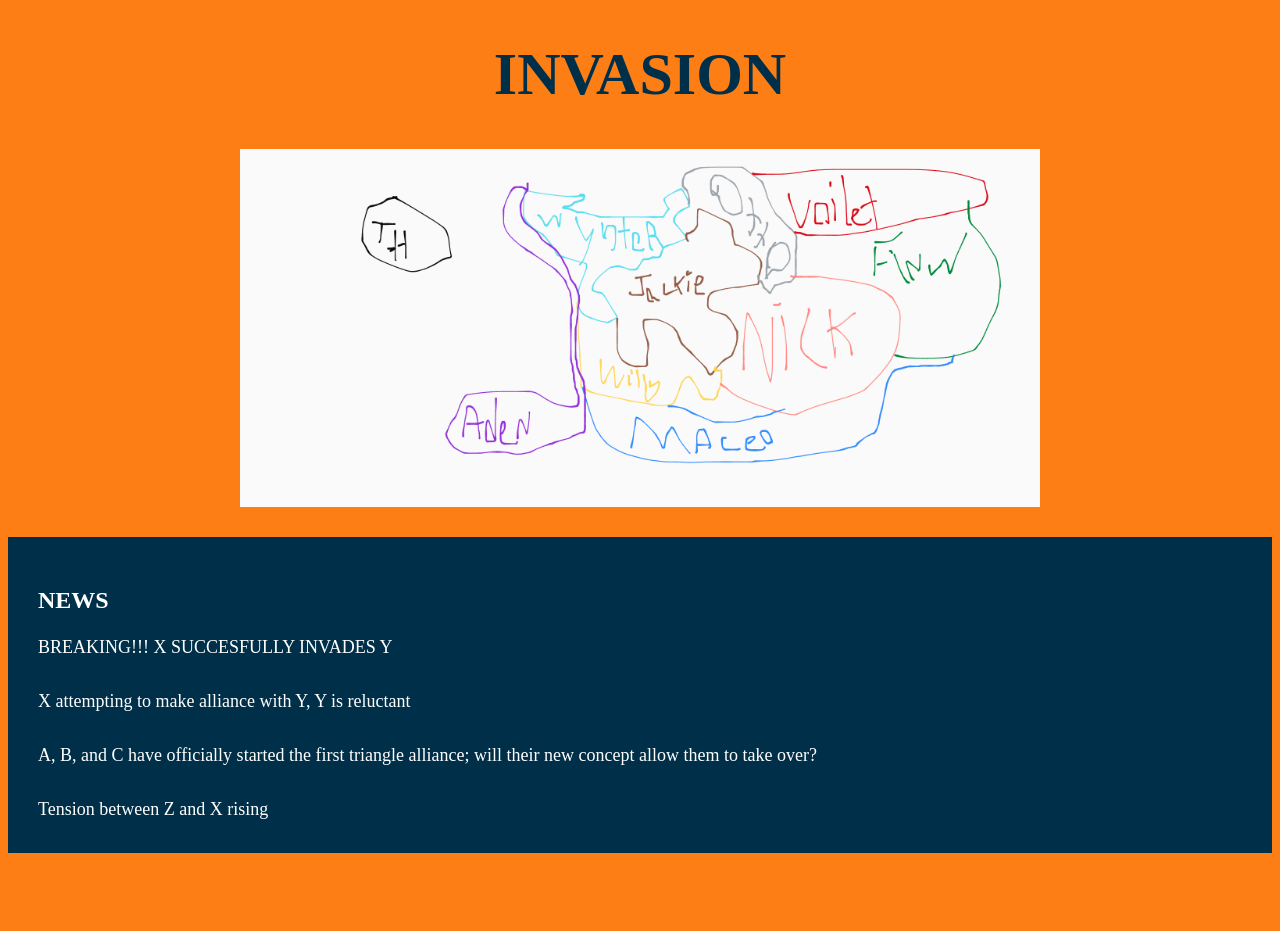
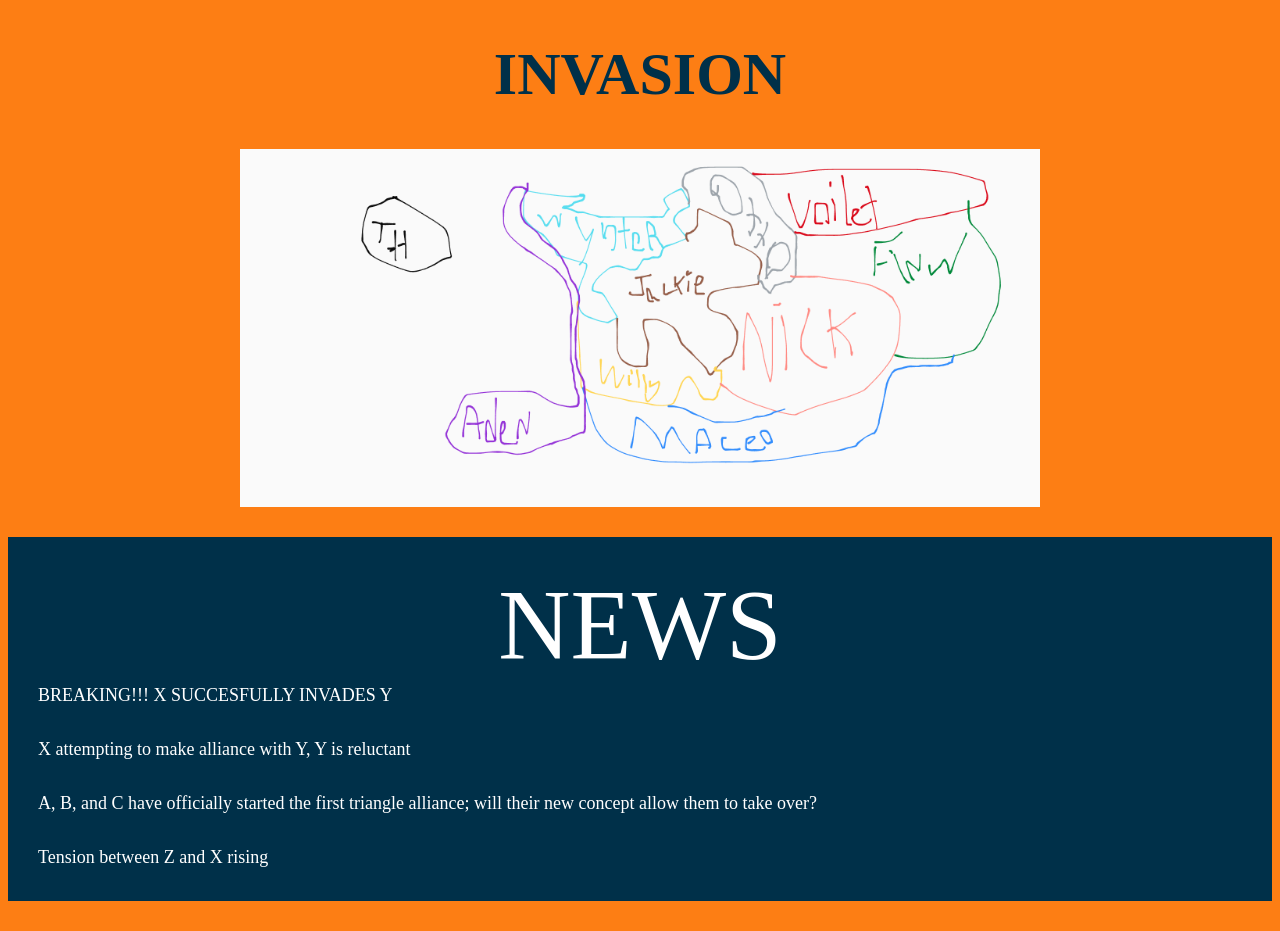
Before and after one commit to Hubber101/websitecoolepic1, a plain HTML site: page index.html in a window 1280 px wide. Before the commit the page ends 883 px from the top, so only its background shows below. Drawn offline with Linux system fonts and the light colour scheme; a web font is replaced by a local one.

Commit message:
Update index.html

```diff
--- a/index.html
+++ b/index.html
@@ -15,7 +15,7 @@
         <img src="src/invasion.png" alt="Invasion Image" id="mainImage">
 
         <section id="newsSection">
-            <h2>NEWS</h2>
+            <div id="newsHeader">NEWS</div>
             <div id="newsContent"></div>
         </section>
     </main>
```
